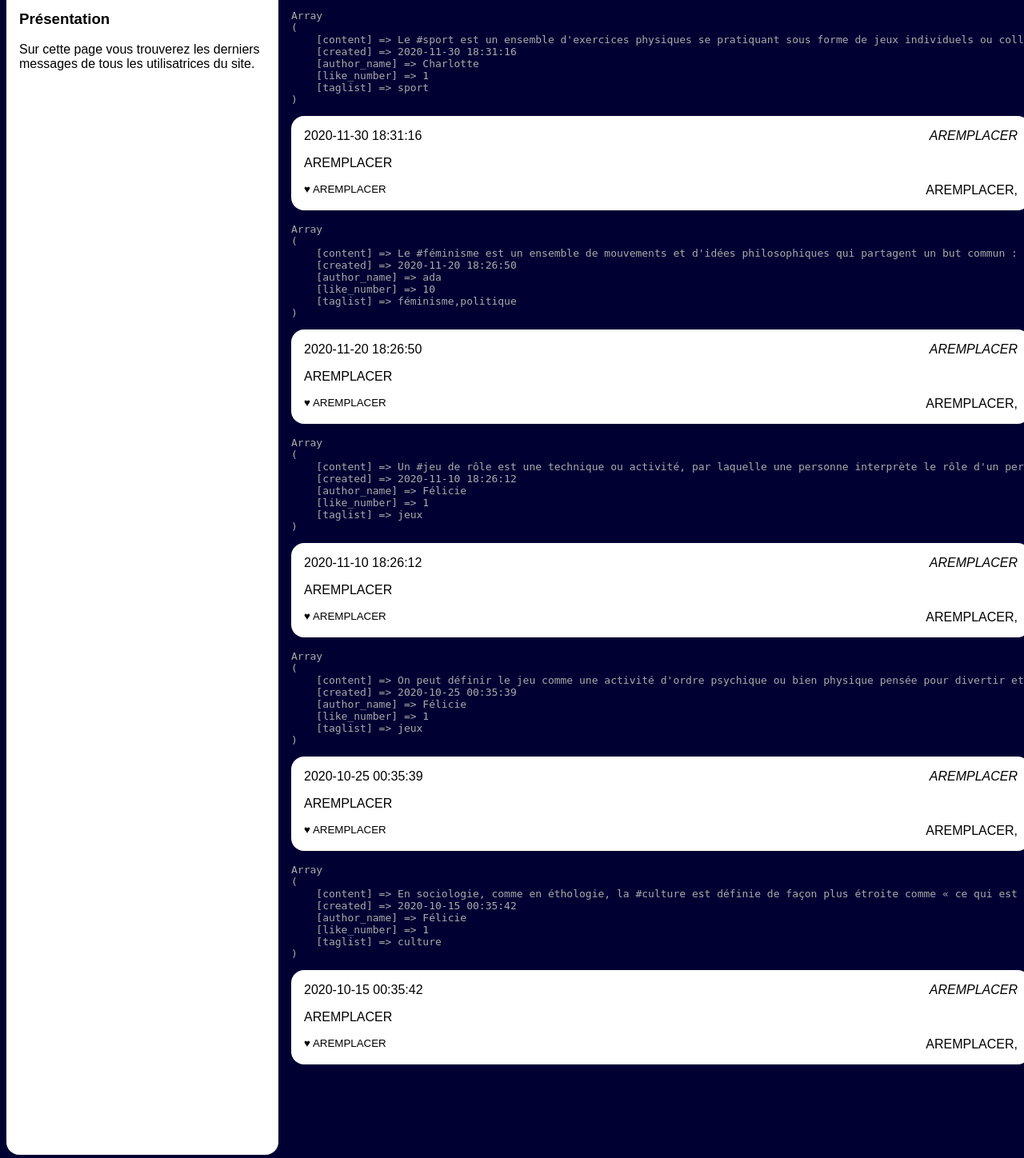
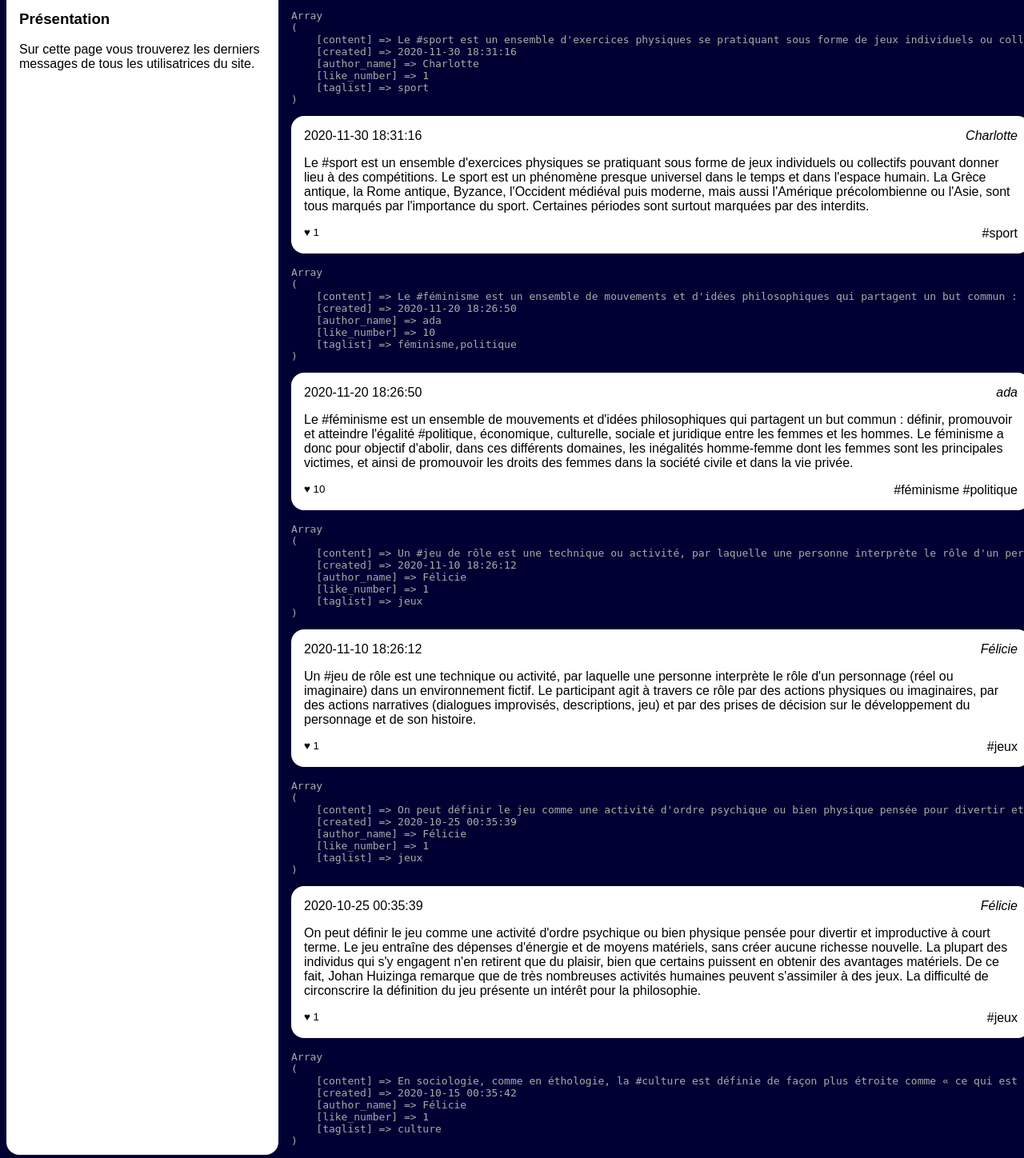
Before and after one commit to adatechschool/projet-collectif---reseau-social-php-hellobook, a PHP site: page /news.php in a window 1280 px wide. Shown: the part 298-1746 px from the top of the page at 80% size. Run offline with PHP 8.4, Linux system fonts and the light colour scheme; data comes from the database, SQL or seed files in the repository.

Commit message:
exercice page news

```diff
--- a/Niveau1/news.php
+++ b/Niveau1/news.php
@@ -102,13 +102,22 @@
                         <h3>
                             <time><?php echo $post['created'] ?></time>
                         </h3>
-                        <address>AREMPLACER</address>
+                        <address><?php echo $post["author_name"] ?></address>
                         <div>
-                            <p>AREMPLACER</p>
+                            <p><?php echo $post["content"] ?></p>
                         </div>
                         <footer>
-                            <small>♥ AREMPLACER </small>
-                            <a href="">AREMPLACER</a>,
+                            <small>♥ <?php echo $post["like_number"] ?> </small>
+                            <?php
+                            $values = explode(",", $post["taglist"]);
+                                foreach ($values as &$value) {
+                                   if ($values[count($values)-1]){
+                                    ?> <a href=""> <?php echo " #" . $value ;?> </a>
+                                    <?php }
+                                    else { ?> <a href=""> <?php echo "#" . $value .", ";}
+
+                                };
+                                ?></a>
                         </footer>
                     </article>
                     <?php
```
